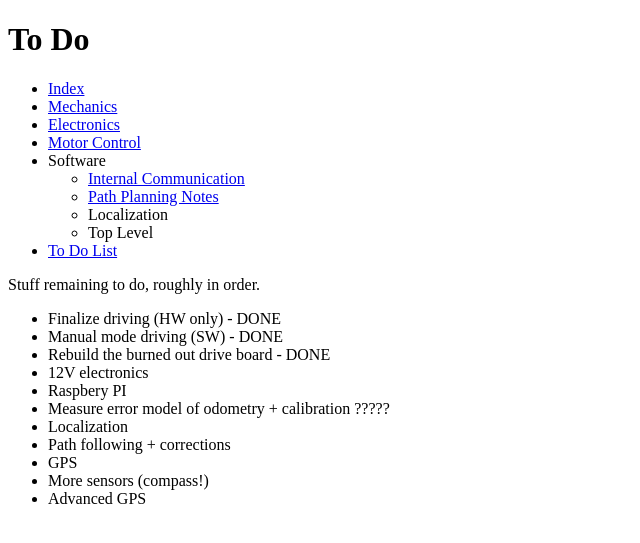
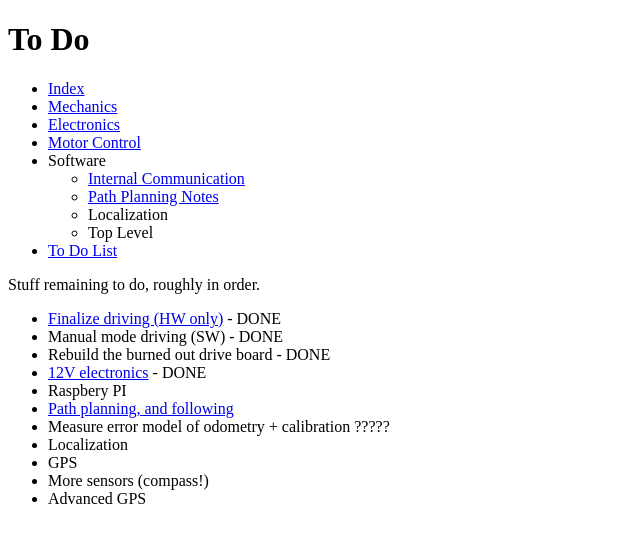
Before and after one commit to bluecube/robomower2, a Jekyll site: the page built from todo.markdown, in a window 1280 px wide. Shown: the top 543 px of the page, without its empty margins (0-640 px from the left). Built offline with Jekyll 4.4.1, drawn with Linux system fonts in a browser that asks for light colours.

Commit message:
Updated todo list.

```diff
--- a/todo.markdown
+++ b/todo.markdown
@@ -5,14 +5,14 @@ layout: default
 
 Stuff remaining to do, roughly in order.
 
-- Finalize driving (HW only) - DONE
+- [Finalize driving (HW only)]({{ site.baseurl }}/motor-control.html#drive-board) - DONE
 - Manual mode driving (SW) - DONE
 - Rebuild the burned out drive board - DONE
-- 12V electronics
+- [12V electronics]({{ site.baseurl }}/electronics.html) - DONE
 - Raspbery PI
+- [Path planning, and following]({{ site.baseurl }}/path-planning.html)
 - Measure error model of odometry + calibration ?????
 - Localization
-- Path following + corrections
 - GPS
 - More sensors (compass!)
 - Advanced GPS
```
